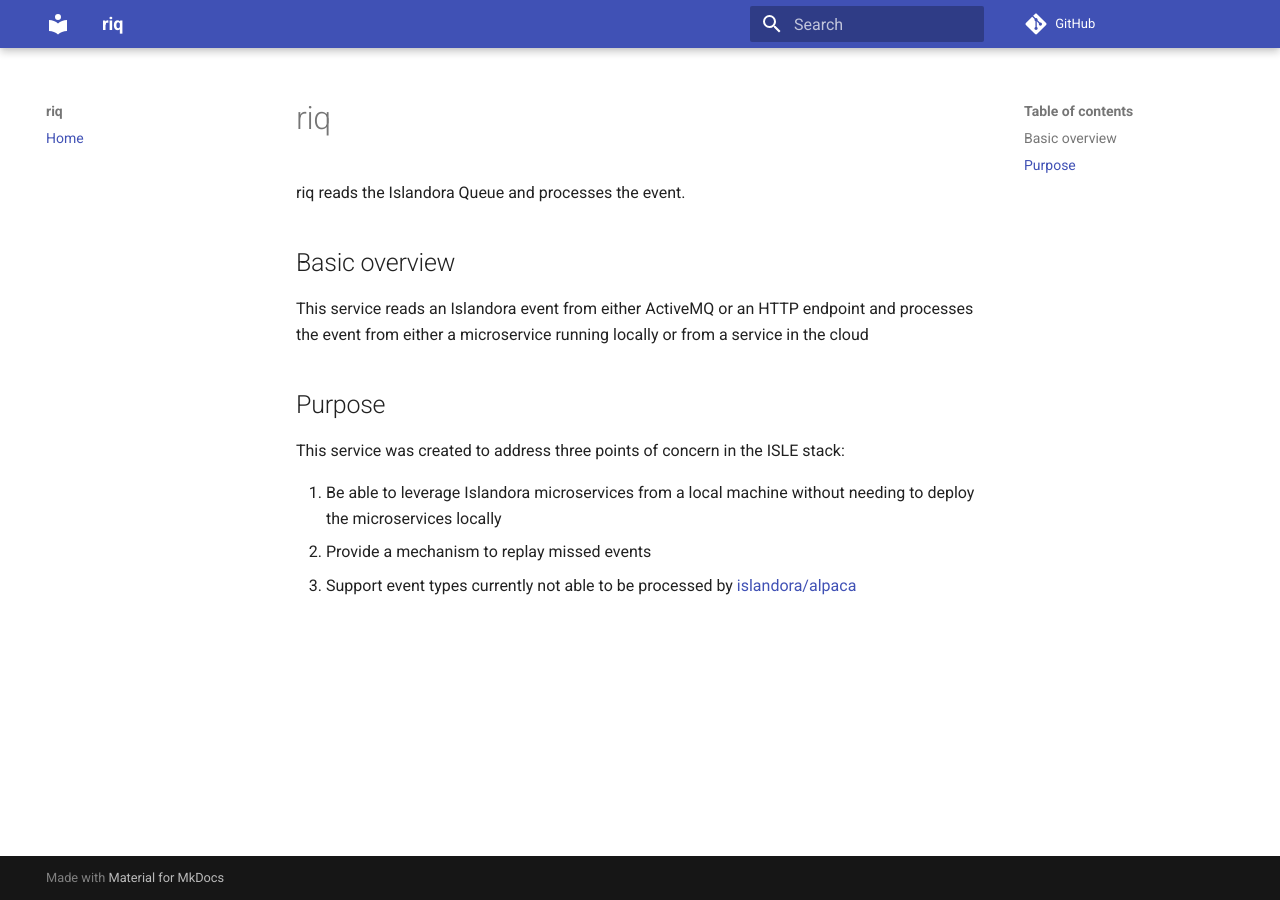
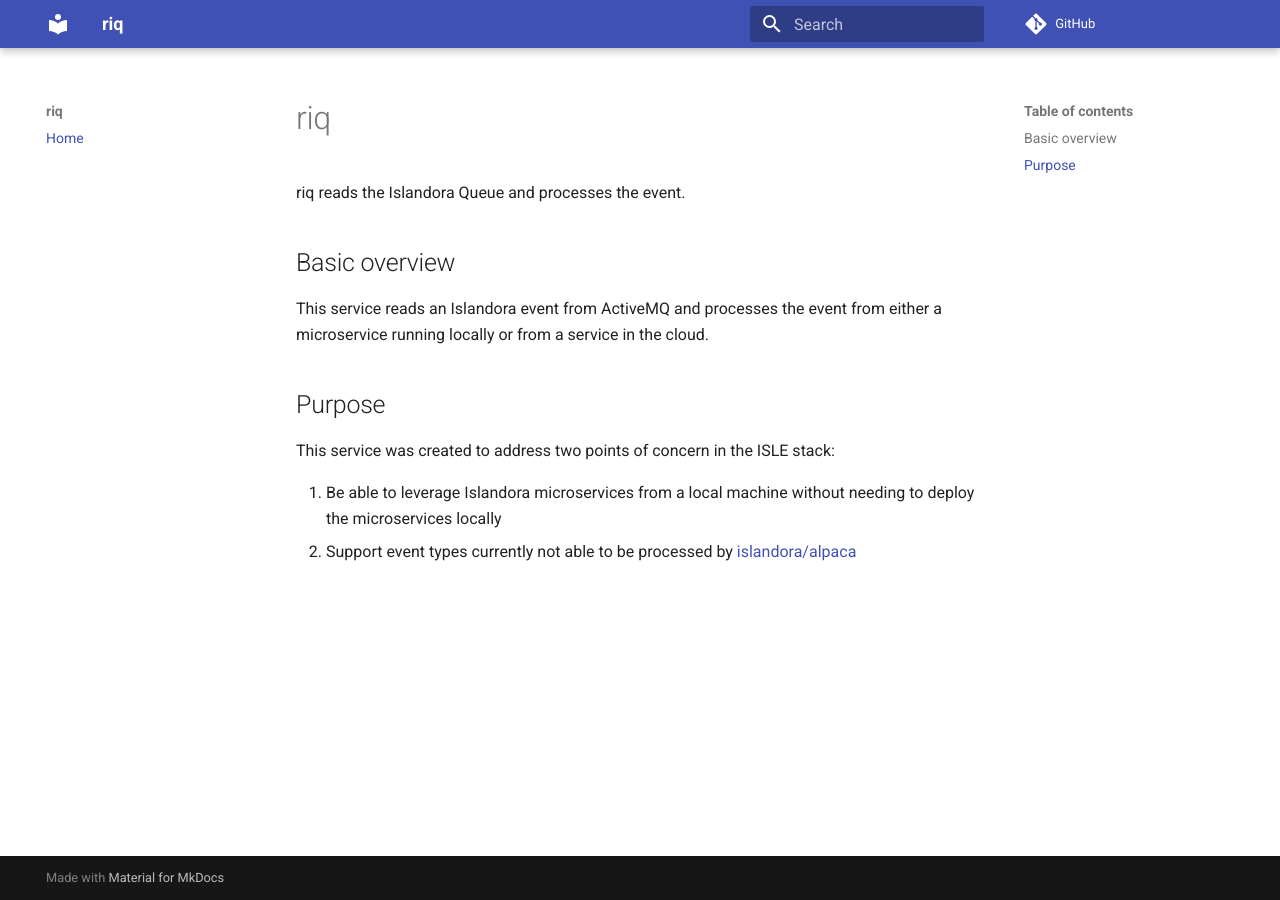
Before and after one commit to lehigh-university-libraries/isle-event-bus, an MkDocs documentation site: the page built from docs/docs/index.md, in a window 1280 px wide. Built offline with MkDocs 1.6.1 and Material for MkDocs 9.7.7, drawn with Linux system fonts in a browser that asks for light colours; comment, search, counter and statistics services are not loaded.

Commit message:
docs cleanup and fix release GHA (#4)

```diff
--- a/docs/docs/index.md
+++ b/docs/docs/index.md
@@ -4,12 +4,11 @@ riq reads the Islandora Queue and processes the event.
 
 ## Basic overview
 
-This service reads an Islandora event from either ActiveMQ or an HTTP endpoint and processes the event from either a microservice running locally or from a service in the cloud
+This service reads an Islandora event from ActiveMQ and processes the event from either a microservice running locally or from a service in the cloud.
 
 ## Purpose
 
-This service was created to address three points of concern in the ISLE stack:
+This service was created to address two points of concern in the ISLE stack:
 
 1. Be able to leverage Islandora microservices from a local machine without needing to deploy the microservices locally
-2. Provide a mechanism to replay missed events
-3. Support event types currently not able to be processed by [islandora/alpaca](https://github.com/islandora/alpaca)
+2. Support event types currently not able to be processed by [islandora/alpaca](https://github.com/islandora/alpaca)
```
Also changed, not shown: README.md, 3 other files.
